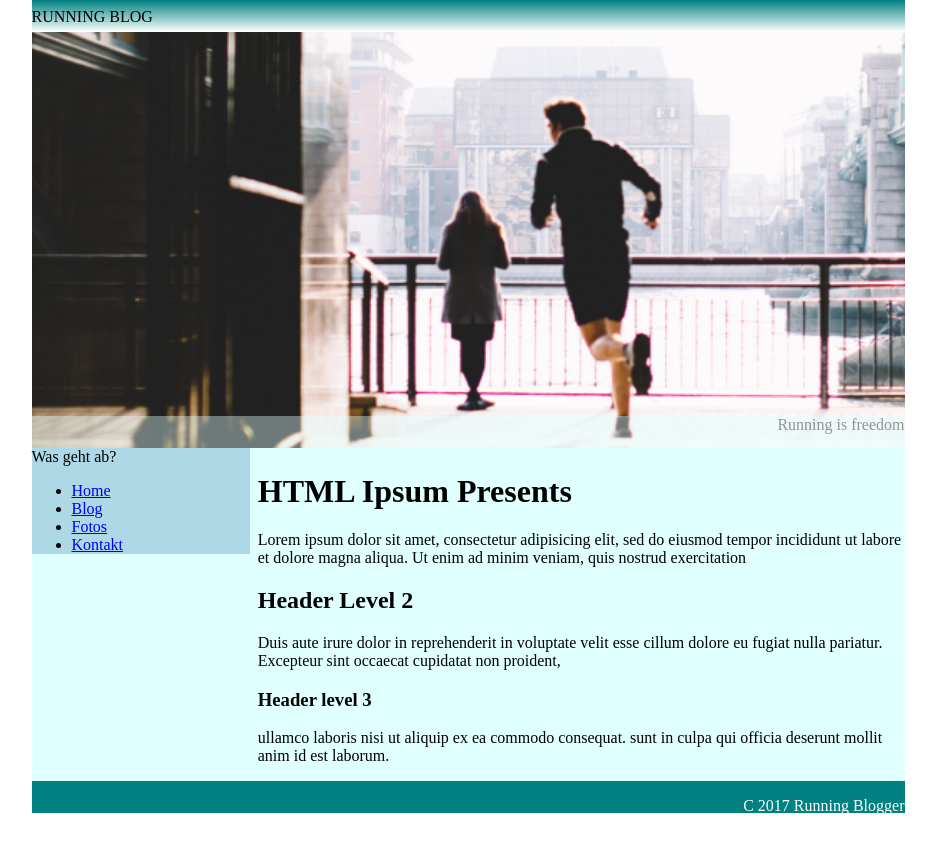
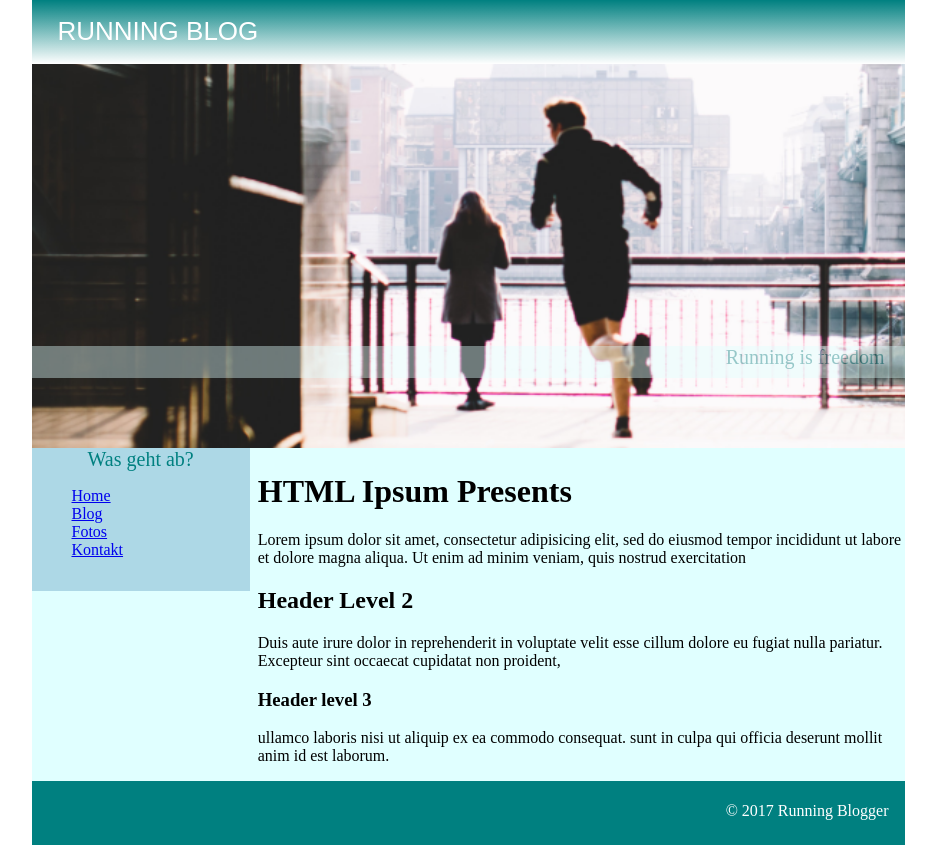
Before and after one commit to franzschmid/wifi-jwe19, a PHP site: page /run/index.html in a window 1280 px wide. Shown: the whole page, without its empty margins (172-1108 px from the left). Before the commit the page ends 813 px from the top, so only its background shows below. Run offline with PHP 8.4, Linux system fonts and the light colour scheme.

Commit message:
runner site III

```diff
--- a/run/css/base.css
+++ b/run/css/base.css
@@ -21,7 +21,7 @@ header {
 
 .blog-title {
   position: relative;
-  min-height: 2em;
+  min-height: 4em;
   background-image: linear-gradient(#008080, white);
 }
 
@@ -29,11 +29,16 @@ header {
   position: absolute;
   float: left;
   top: 25%;
+  font-family: sans-serif;
+  font-weight: 400;
+  font-size: 26px;
+  color: white;
+  padding-left: 1em;
 }
 
 .title-image-text-container {
   position: relative;
-  margin-top: 30vw;
+  margin-top: 22vw;
   min-height: 2em;
   background-color: #e0ffff;
   opacity: 0.4;
@@ -41,6 +46,9 @@ header {
 
 .title-image-text {
   float: right;
+  padding-right: 1em;
+  color: #008080;
+  font-size: 20px;
 }
 
 .main-outer-wrapper {
@@ -66,11 +74,17 @@ header {
 }
 
 .main-navigation-title {
-
+  text-align: center;
+  color: #008080;
+  font-size: 20px;
 }
 
 .main-navigation-items {
+  padding-bottom: 1em;
+}
 
+.main-navigation-items ul > li {
+  list-style: none;
 }
 
 .main-text-wrapper {
@@ -83,11 +97,13 @@ header {
   position: relative;
   background-color: #008080;
   width: auto;
-  min-height: 2em;
+  min-height: 4em;
 }
 
 .footer-text {
   position: relative;
   float: right;
   color: white;
+  padding-top: 5px;
+  padding-right: 1em;
 }
--- a/run/index.html
+++ b/run/index.html
@@ -75,7 +75,7 @@
     <div class="footer-outer-wrapper">
       <div class="footer-text">
         <p>
-          C 2017  Running Blogger
+          &#169 2017  Running Blogger
         </p>
       </div>
     </div>
```
Also changed, not shown: run/css/runner.jpg (deleted).
